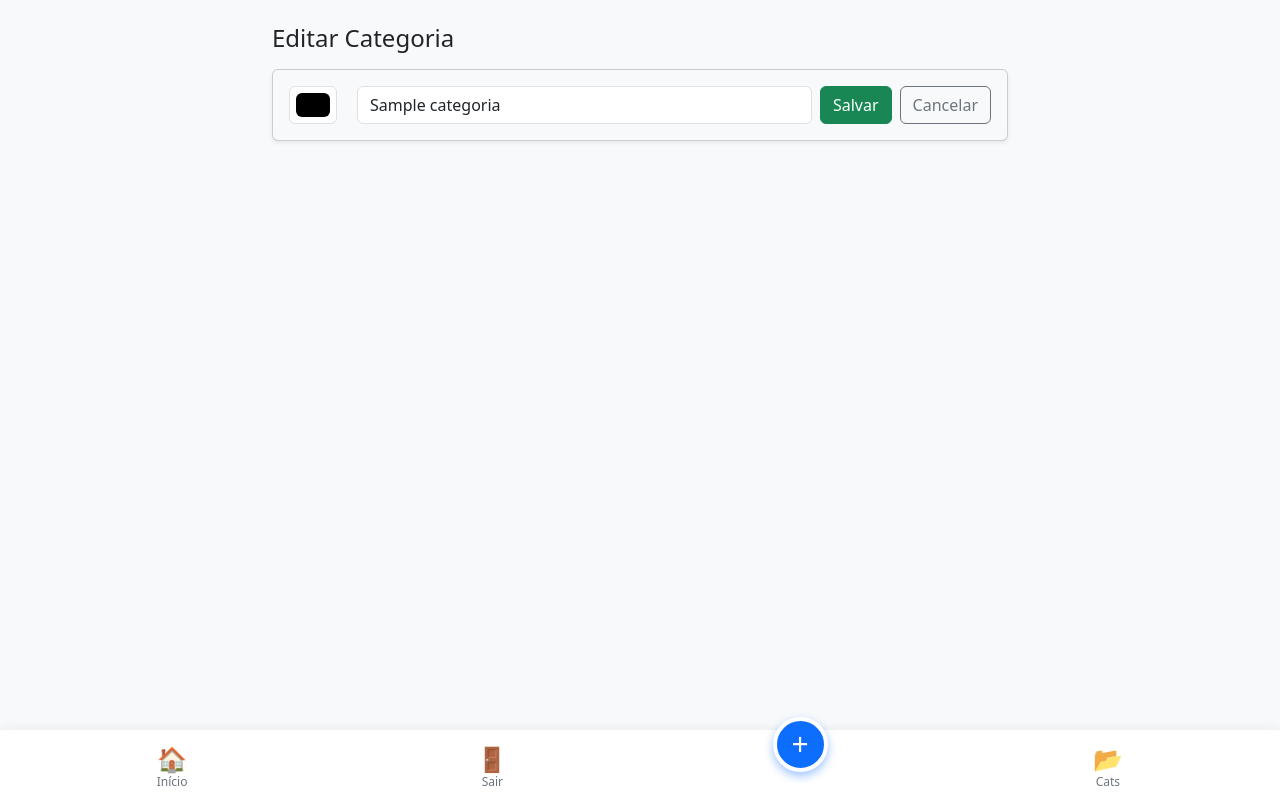
After one commit to davissontiago/Financeiro, a Django app: page /categorias/editar/1/ in a window 1280 px wide. The commit adds this page. Run offline with Django 5.2, Linux system fonts and the light colour scheme; a user stored in the database is signed in; tables that the repository leaves empty hold one stand-in row (values such as "Sample post").

Commit message:
editar categoria

```diff
--- a/core/urls.py
+++ b/core/urls.py
@@ -9,6 +9,7 @@ urlpatterns = [
     path('nova/', views.nova_transacao, name='nova_transacao'),
     path('categorias/', views.gerenciar_categorias, name='gerenciar_categorias'),
     path('categorias/excluir/<int:id>/', views.excluir_categoria, name='excluir_categoria'),
+    path('categorias/editar/<int:id>/', views.editar_categoria, name='editar_categoria'),
     path('transacao/excluir/<int:id>/', views.excluir_transacao, name='excluir_transacao'),
     path('transacao/editar/<int:id>/', views.editar_transacao, name='editar_transacao'),
     path('login/', auth_views.LoginView.as_view(), name='login'),
--- a/main/static/css/style.css
+++ b/main/static/css/style.css
@@ -135,3 +135,18 @@ button.nav-item-app {
     padding-top: 10px;
     /* Controlado via JS (classe d-none do Bootstrap) */
 }
+
+.color-input-wrapper {
+    width: 60px;
+}
+
+/* A CLASSE QUE FAZ A BOLINHA APARECER */
+.category-list-dot {
+    display: inline-block;
+    width: 15px;       /* Tamanho */
+    height: 15px;      /* Tamanho */
+    border-radius: 50%; /* Faz ficar redonda */
+    margin-right: 10px;
+    border: 1px solid #ddd;
+    vertical-align: middle;
+}
--- /dev/null
+++ b/main/templates/main/form_categoria.html
@@ -0,0 +1,38 @@
+{% extends 'main/base.html' %}
+{% load static %}
+
+{% block content %}
+
+<div class="row justify-content-center">
+    <div class="col-md-8">
+
+        <h4 class="mb-3 mt-2">Editar Categoria</h4>
+
+        <div class="card mb-4 shadow-sm bg-light">
+            <div class="card-body">
+                <form method="post" class="d-flex align-items-center gap-2">
+                    {% csrf_token %}
+
+                    <div class="color-input-wrapper">
+                        {{ form.cor }}
+                    </div>
+
+                    <div class="flex-grow-1">
+                        {{ form.nome }}
+                    </div>
+
+                    <button type="submit" class="btn btn-success">
+                        Salvar
+                    </button>
+
+                    <a href="{% url 'gerenciar_categorias' %}" class="btn btn-outline-secondary">
+                        Cancelar
+                    </a>
+                </form>
+            </div>
+        </div>
+
+    </div>
+</div>
+
+{% endblock %}
--- a/main/views.py
+++ b/main/views.py
@@ -141,6 +141,22 @@ def excluir_categoria(request, id):
     return redirect('gerenciar_categorias')
 
 @login_required
+def editar_categoria(request, id):
+    # Busca a categoria (garantindo que pertence ao usuário logado)
+    categoria = get_object_or_404(Categoria, id=id, usuario=request.user)
+
+    if request.method == 'POST':
+        form = CategoriaForm(request.POST, instance=categoria)
+        if form.is_valid():
+            form.save()
+            return redirect('gerenciar_categorias')
+    else:
+        form = CategoriaForm(instance=categoria)
+
+    # Vamos usar um template separado para não misturar com a lista
+    return render(request, 'main/form_categoria.html', {'form': form})
+
+@login_required
 def excluir_transacao(request, id):
     # Garante que só apaga se for do utilizador
     transacao = get_object_or_404(Transacao, id=id, usuario=request.user)
```
Also changed, not shown: main/templates/main/categorias.html (+16 -7 lines), 1 other file.
